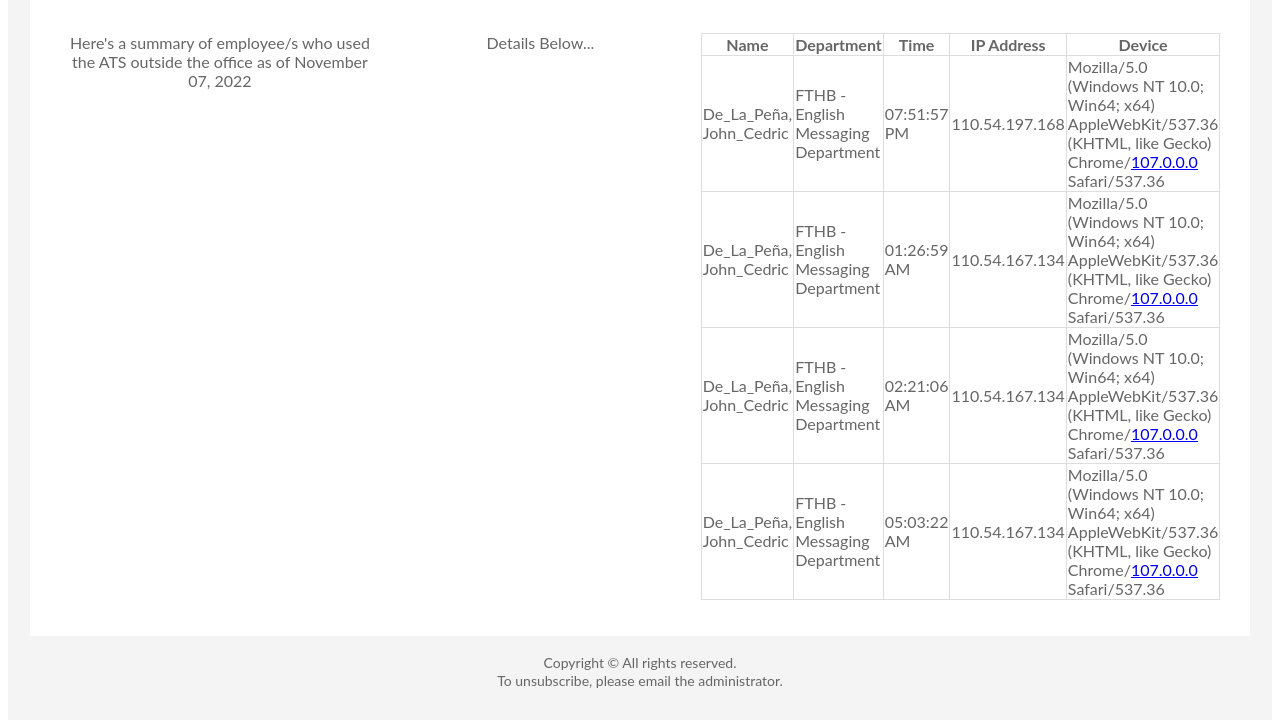
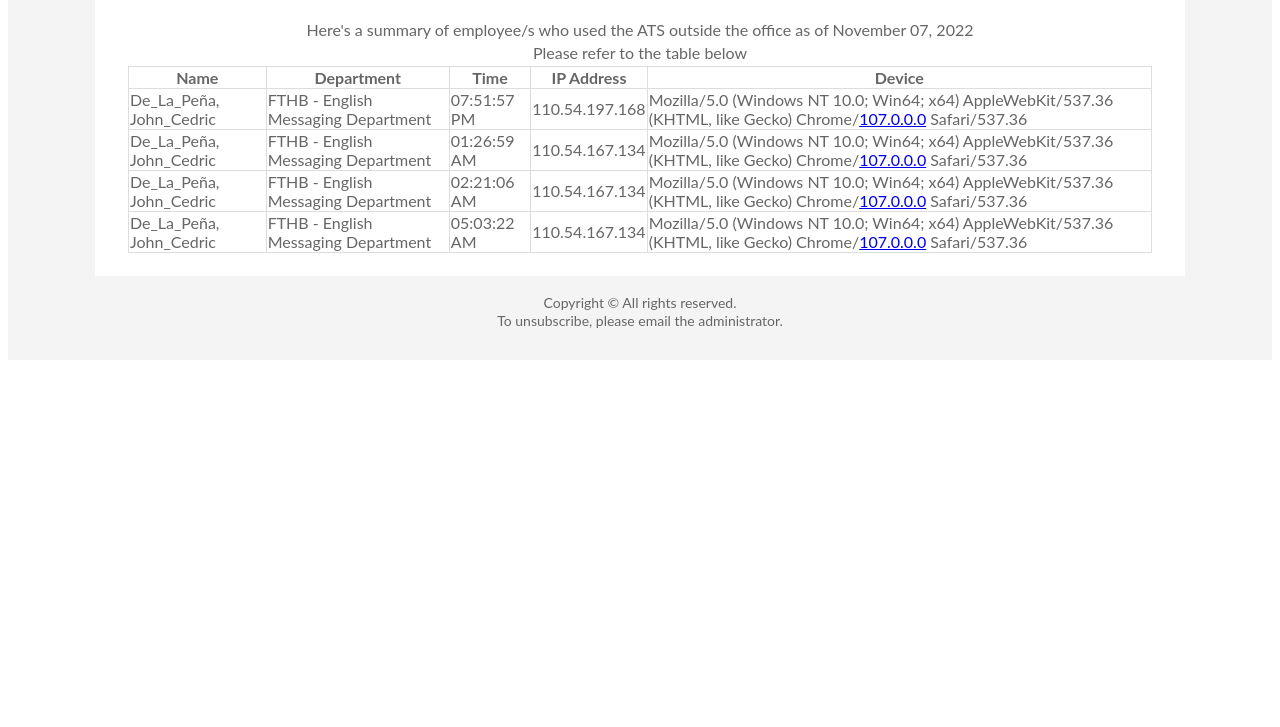
Before and after one commit to darkcolonist/2022-11-08-nmsapps-attendance-email-template, a website: page index.html in a window 1280 px wide. Shown: the part 163-890 px from the top of the page. After the commit the page ends 800 px from the top, so only its background shows below. Drawn offline with Linux system fonts and the light colour scheme.

Commit message:
Update index.html fixed html format

```diff
--- a/index.html
+++ b/index.html
@@ -112,23 +112,18 @@
                                   sans-serif;
                               "
                             >
-                              <p></p>
-                              <div style="display: flex; width: 100%;">
-                                <div style="width: 100%; text-align: center;">
-                                  Here's a summary of employee/s who used the
-                                  ATS outside the office as of November 07, 2022
-                                </div>
+                              <!-- content start -->
 
-                                <div style="width: 100%; text-align: center;">
-                                  Details Below...
-                                </div>
-
-                                <table
-                                  style="
-                                    border-collapse: collapse;
-                                    width: 80vw;
-                                  "
-                                >
+                              <table>
+                                <tr>
+                                  <td style="text-align: center">Here's a summary of employee/s who used the
+                                  ATS outside the office as of November 07, 2022</td>
+                                </tr>
+                                <tr>
+                                  <td style="text-align: center">Please refer to the table below</td>
+                                </tr>
+                                <tr>
+                                  <td><table style="border-collapse: collapse; width: 80vw;">
                                     <thead>
                                       <tr>
                                         <th style="border: 1px solid #dddddd;">
@@ -165,12 +160,8 @@
                                         <td style="border: 1px solid #dddddd;">
                                           Mozilla/5.0 (Windows NT 10.0; Win64;
                                           x64) AppleWebKit/537.36 (KHTML, like
-                                        Gecko) Chrome/<a
-                                          href="http://107.0.0.0"
-                                          target="_blank"
-                                          data-saferedirecturl="https://www.google.com/url?q=http://107.0.0.0&amp;source=gmail&amp;ust=1667960458045000&amp;usg=AOvVaw3QfB-0FWSZM1Jvuwa8gzsj"
-                                          >107.0.0.0</a
-                                        >
+                                          Gecko) Chrome/<a href="http://107.0.0.0" target="_blank"
+                                            data-saferedirecturl="https://www.google.com/url?q=http://107.0.0.0&amp;source=gmail&amp;ust=1667960458045000&amp;usg=AOvVaw3QfB-0FWSZM1Jvuwa8gzsj">107.0.0.0</a>
                                           Safari/537.36
                                         </td>
                                       </tr>
@@ -190,12 +181,8 @@
                                         <td style="border: 1px solid #dddddd;">
                                           Mozilla/5.0 (Windows NT 10.0; Win64;
                                           x64) AppleWebKit/537.36 (KHTML, like
-                                        Gecko) Chrome/<a
-                                          href="http://107.0.0.0"
-                                          target="_blank"
-                                          data-saferedirecturl="https://www.google.com/url?q=http://107.0.0.0&amp;source=gmail&amp;ust=1667960458045000&amp;usg=AOvVaw3QfB-0FWSZM1Jvuwa8gzsj"
-                                          >107.0.0.0</a
-                                        >
+                                          Gecko) Chrome/<a href="http://107.0.0.0" target="_blank"
+                                            data-saferedirecturl="https://www.google.com/url?q=http://107.0.0.0&amp;source=gmail&amp;ust=1667960458045000&amp;usg=AOvVaw3QfB-0FWSZM1Jvuwa8gzsj">107.0.0.0</a>
                                           Safari/537.36
                                         </td>
                                       </tr>
@@ -215,12 +202,8 @@
                                         <td style="border: 1px solid #dddddd;">
                                           Mozilla/5.0 (Windows NT 10.0; Win64;
                                           x64) AppleWebKit/537.36 (KHTML, like
-                                        Gecko) Chrome/<a
-                                          href="http://107.0.0.0"
-                                          target="_blank"
-                                          data-saferedirecturl="https://www.google.com/url?q=http://107.0.0.0&amp;source=gmail&amp;ust=1667960458045000&amp;usg=AOvVaw3QfB-0FWSZM1Jvuwa8gzsj"
-                                          >107.0.0.0</a
-                                        >
+                                          Gecko) Chrome/<a href="http://107.0.0.0" target="_blank"
+                                            data-saferedirecturl="https://www.google.com/url?q=http://107.0.0.0&amp;source=gmail&amp;ust=1667960458045000&amp;usg=AOvVaw3QfB-0FWSZM1Jvuwa8gzsj">107.0.0.0</a>
                                           Safari/537.36
                                         </td>
                                       </tr>
@@ -240,19 +223,17 @@
                                         <td style="border: 1px solid #dddddd;">
                                           Mozilla/5.0 (Windows NT 10.0; Win64;
                                           x64) AppleWebKit/537.36 (KHTML, like
-                                        Gecko) Chrome/<a
-                                          href="http://107.0.0.0"
-                                          target="_blank"
-                                          data-saferedirecturl="https://www.google.com/url?q=http://107.0.0.0&amp;source=gmail&amp;ust=1667960458045000&amp;usg=AOvVaw3QfB-0FWSZM1Jvuwa8gzsj"
-                                          >107.0.0.0</a
-                                        >
+                                          Gecko) Chrome/<a href="http://107.0.0.0" target="_blank"
+                                            data-saferedirecturl="https://www.google.com/url?q=http://107.0.0.0&amp;source=gmail&amp;ust=1667960458045000&amp;usg=AOvVaw3QfB-0FWSZM1Jvuwa8gzsj">107.0.0.0</a>
                                           Safari/537.36
                                         </td>
                                       </tr>
                                     </tbody>
+                                  </table></td>
+                                </tr>
                               </table>
-                              </div>
-                              <p></p>
+
+                              <!-- content end -->
                             </td>
                           </tr>
                         </tbody>
```
Lines whose indentation alone changed are shown as unchanged.
